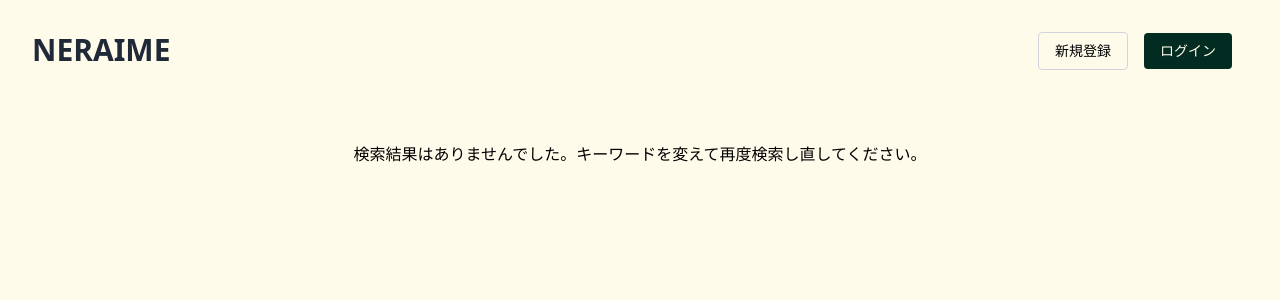
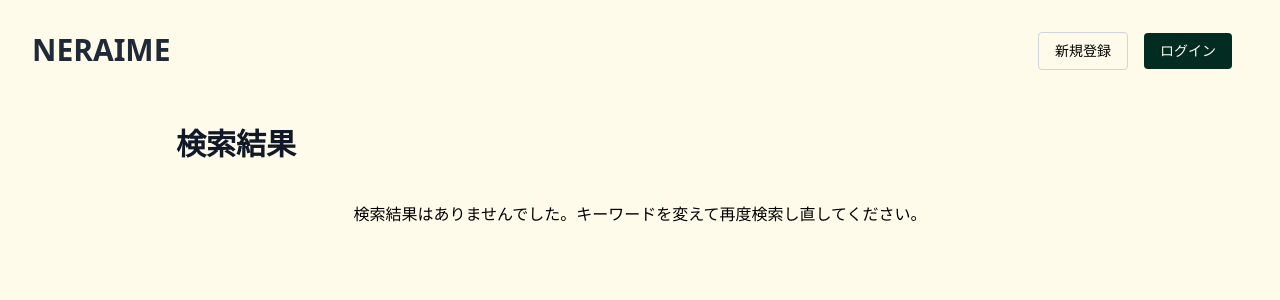
Before and after one commit to Hijikata1869/neraime-frontend, a Next.js app: page /search-result in a window 1280 px wide. Shown: the top 300 px of the page. Built offline with nearby package versions, Linux system fonts and the light colour scheme.

Commit message:
店舗検索結果のUIを作成#9

```diff
--- a/components/ResultsList.tsx
+++ b/components/ResultsList.tsx
@@ -7,17 +7,32 @@ export const ResultsList = () => {
 
   return (
     <>
+      <div className="w-full pt-6 lg:px-44">
+        <h1 className="font-bold text-3xl text-gray-900">検索結果</h1>
         {candidates?.length ? null : (
-        <p className="pt-10">
+          <p className="pt-10 text-center">
             検索結果はありませんでした。キーワードを変えて再度検索し直してください。
           </p>
         )}
+        <div className="flex flex-col items-center">
           {candidates?.map((candidate) => (
-        <div key={candidate.place_id}>
-          <h1>{candidate.name}</h1>
-          <p>{candidate.formatted_address}</p>
+            <div
+              className="lg:w-3/4 m-4 p-6 bg-white rounded-2xl cursor-pointer"
+              key={candidate.place_id}
+              onClick={() => {
+                alert(`${candidate.name}`);
+              }}
+            >
+              <h2 className="font-bold text-2xl text-gray-900 mb-4">
+                店舗名：{candidate.name}
+              </h2>
+              <p className="font-bold text-gray-500">
+                住所：{candidate.formatted_address}
+              </p>
             </div>
           ))}
+        </div>
+      </div>
     </>
   );
 };
```
Lines whose indentation alone changed are shown as unchanged.
